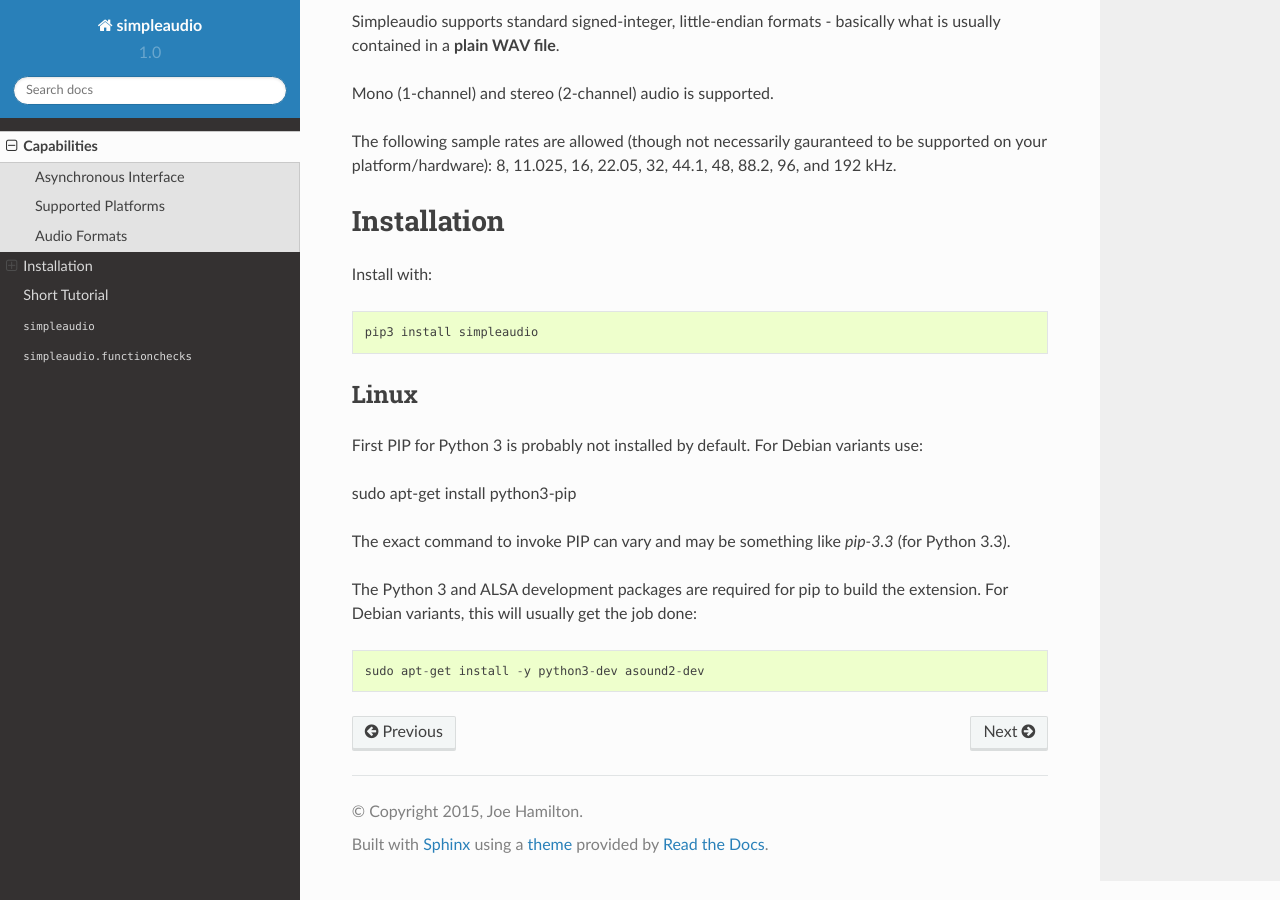
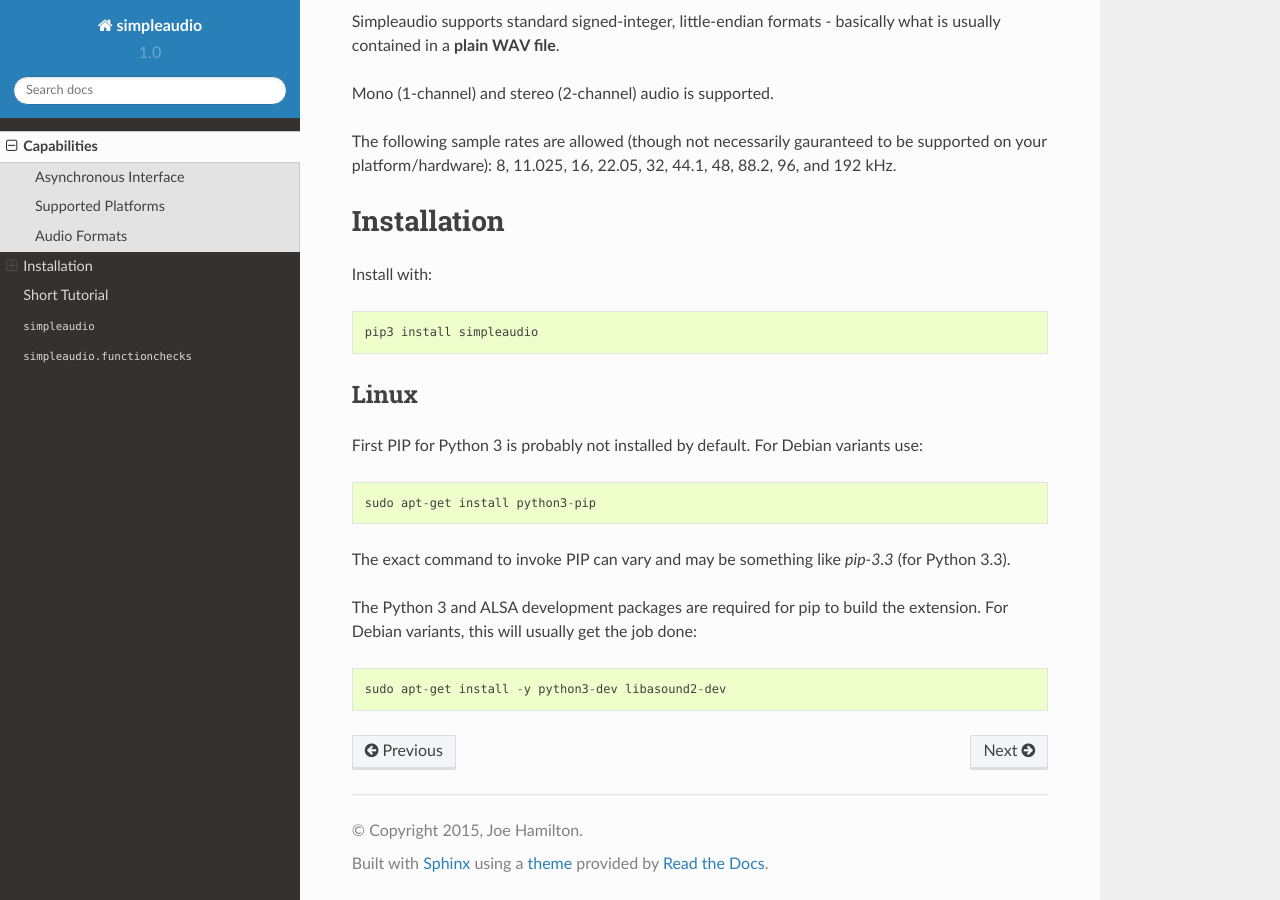
Before and after one commit to hamiltron/py-simple-audio, a Sphinx documentation site: the page built from docs/overview.rst, in a window 1280 px wide and 900 px high, scrolled down 558 px. Built offline with Sphinx 7.4.7 and the Read the Docs theme 2.0.0, drawn with Linux system fonts in a browser that asks for light colours.

Commit message:
some docs updates

```diff
--- a/docs/overview.rst
+++ b/docs/overview.rst
@@ -43,7 +43,7 @@
 First PIP for Python 3 is probably not installed by default. For Debian
 variants use::
 
-sudo apt-get install python3-pip
+   sudo apt-get install python3-pip
 
 The exact command to invoke PIP can vary and may be something like `pip-3.3`
 (for Python 3.3).
@@ -51,4 +51,4 @@
 The Python 3 and ALSA development packages are required for pip to build
 the extension. For Debian variants, this will usually get the job done::
 
-   sudo apt-get install -y python3-dev asound2-dev
+   sudo apt-get install -y python3-dev libasound2-dev
--- a/docs/tutorial.rst
+++ b/docs/tutorial.rst
@@ -105,7 +105,7 @@
    # concatenate notes
    audio = np.hstack((A_note, Csh_note, E_note))
    # normalize to 16-bit range
-   audio *= 32767 / max(abs(audio))
+   audio *= 32767 / np.max(np.abs(audio))
    # convert to 16-bit data
    audio = audio.astype(np.int16)
 
```
